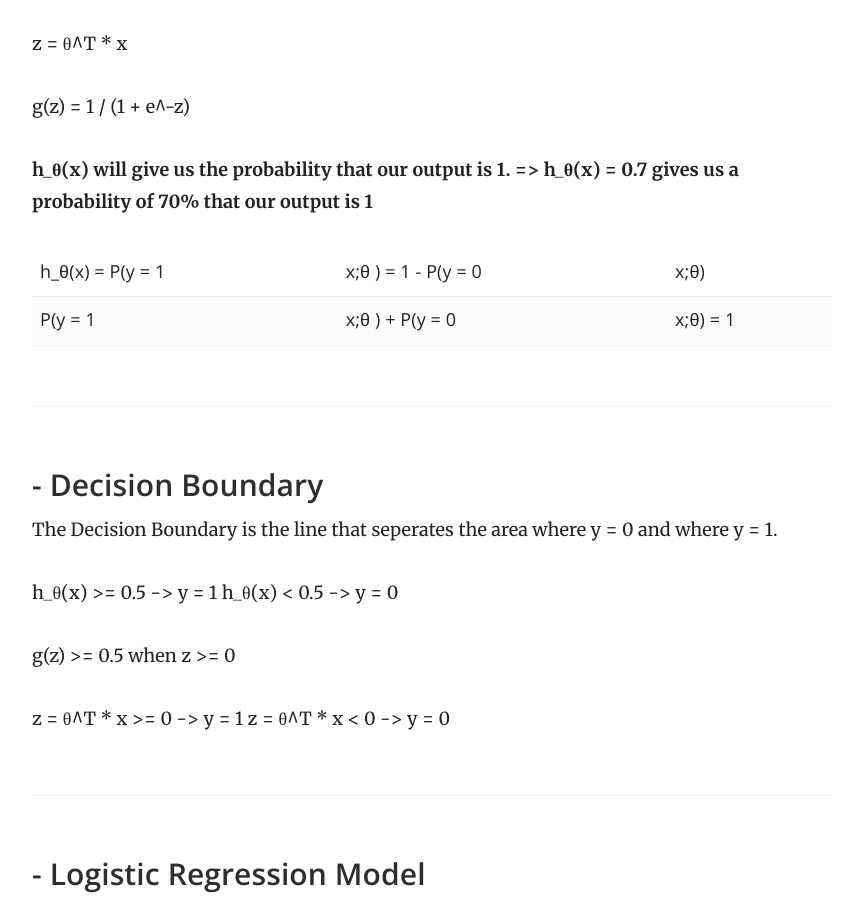
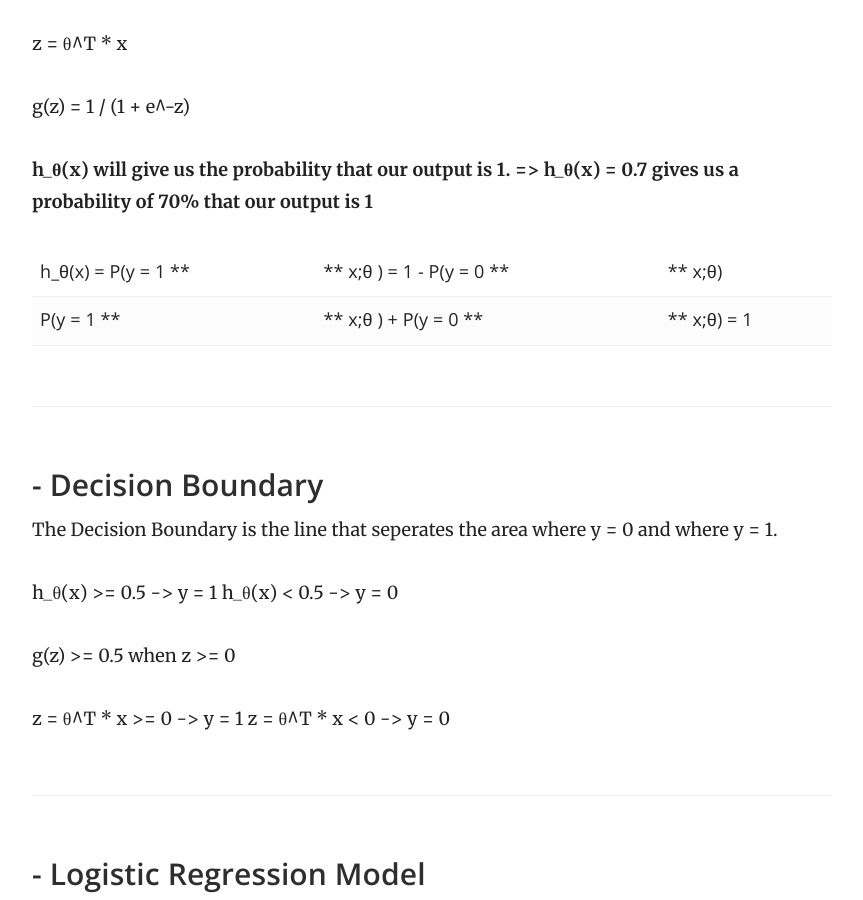
Before and after one commit to ksuthalia/ko-taemin, a Jekyll site: the page built from _docs/Data_Science/Supervised Learning/logistic_regression.md, in a window 1280 px wide and 900 px high, scrolled down 910 px. Shown: the whole window, without its empty margins (358-1221 px from the left). Built offline with Jekyll 4.4.1, drawn with Linux system fonts in a browser that asks for light colours.

```diff
--- a/_docs/Data_Science/Supervised Learning/logistic_regression.md
+++ b/_docs/Data_Science/Supervised Learning/logistic_regression.md
@@ -31,8 +31,8 @@ g(z) = 1 / (1 + e^-z)
 
 **h_θ(x) will give us the probability that our output is 1. => h_θ(x) = 0.7 gives us a probability of 70% that our output is 1**
 
-h_θ(x) = P(y = 1|x;θ ) = 1 - P(y = 0|x;θ)
-P(y = 1|x;θ ) + P(y = 0|x;θ) = 1
+h_θ(x) = P(y = 1 **|** x;θ ) = 1 - P(y = 0 **|** x;θ)
+P(y = 1 **|** x;θ ) + P(y = 0 **|** x;θ) = 1
 
 ### - Decision Boundary
 
```
